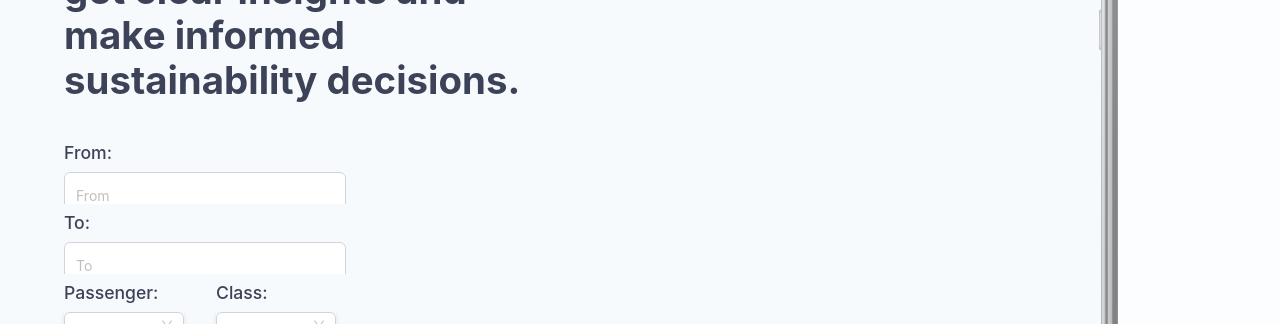
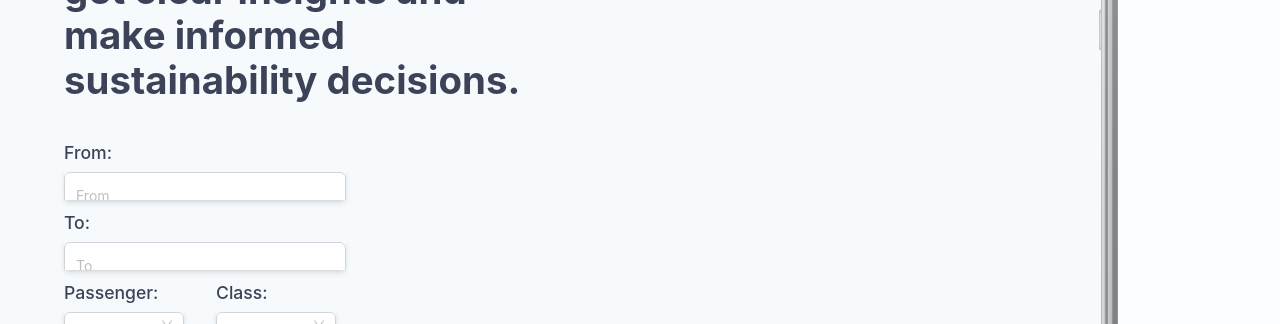
Before and after one commit to MrRobot-fm/Flight-Footprint, a React (Create React App) app: page / in a window 1280 px wide. Shown: the part 1980-2304 px from the top of the page. Built offline with nearby package versions, Linux system fonts and the light colour scheme; no server answers.

Commit message:
overflow fix

```diff
--- a/src/components/SearchForm/SearchForm.jsx
+++ b/src/components/SearchForm/SearchForm.jsx
@@ -64,14 +64,14 @@ const SearchForm = ({ handleWidth, setActive }) => {
       onSubmit={handleFootprint}
       className="flex flex-col items-start w-full"
     >
-      <div className="flex flex-col py-1 w-full xs:w-[70%] sm:w-[60%] md:w-[90%] lg:w-[60%] overflow-hidden">
+      <div className="flex flex-col py-1 w-full xs:w-[70%] sm:w-[60%] md:w-[90%] lg:w-[60%] ">
         <label htmlFor="from" className="block text-[1.1rem] font-medium">
           From:
         </label>
         <AutoComplete
           name="from"
           options={code}
-          className="shadow-md  dark:shadow-slate-600"
+          className="shadow-md dark:shadow-slate-600 overflow-hidden"
           onSelect={value => {
             dispatch(handleChangeCodeFrom(value));
           }}
@@ -89,13 +89,13 @@ const SearchForm = ({ handleWidth, setActive }) => {
         />
       </div>
 
-      <div className="flex flex-col py-1 w-full xs:w-[70%] sm:w-[60%] md:w-[90%] lg:w-[60%] overflow-hidden">
+      <div className="flex flex-col py-1 w-full xs:w-[70%] sm:w-[60%] md:w-[90%] lg:w-[60%]">
         <label htmlFor="from" className="block text-[1.1rem] font-medium">
           To:
         </label>
         <AutoComplete
           options={code}
-          className="shadow-md dark:shadow-slate-600"
+          className="shadow-md dark:shadow-slate-600 overflow-hidden"
           onSelect={value => {
             dispatch(handleChangeCodeTo(value));
           }}
```
